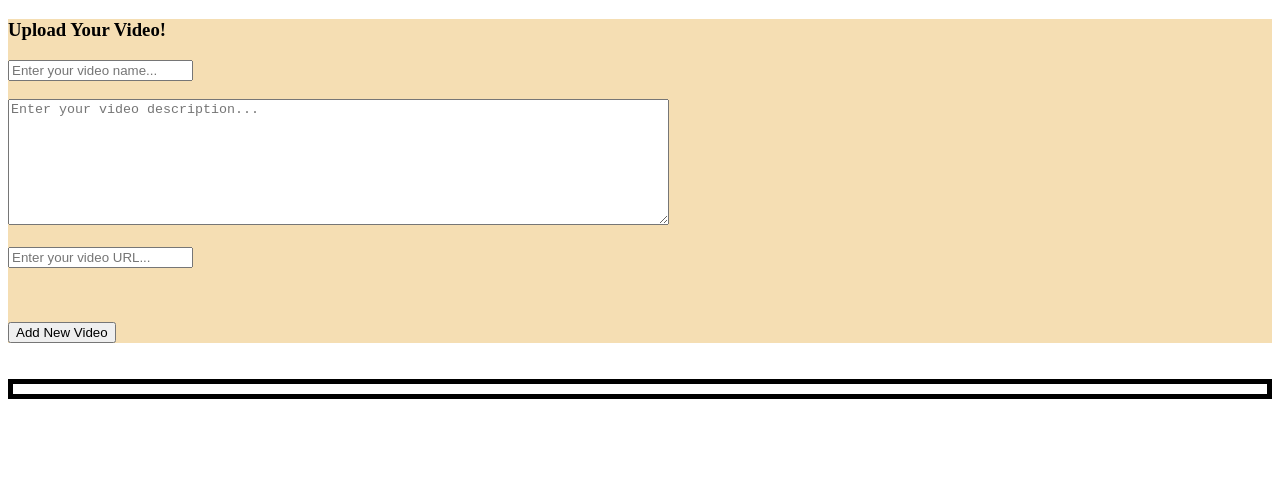
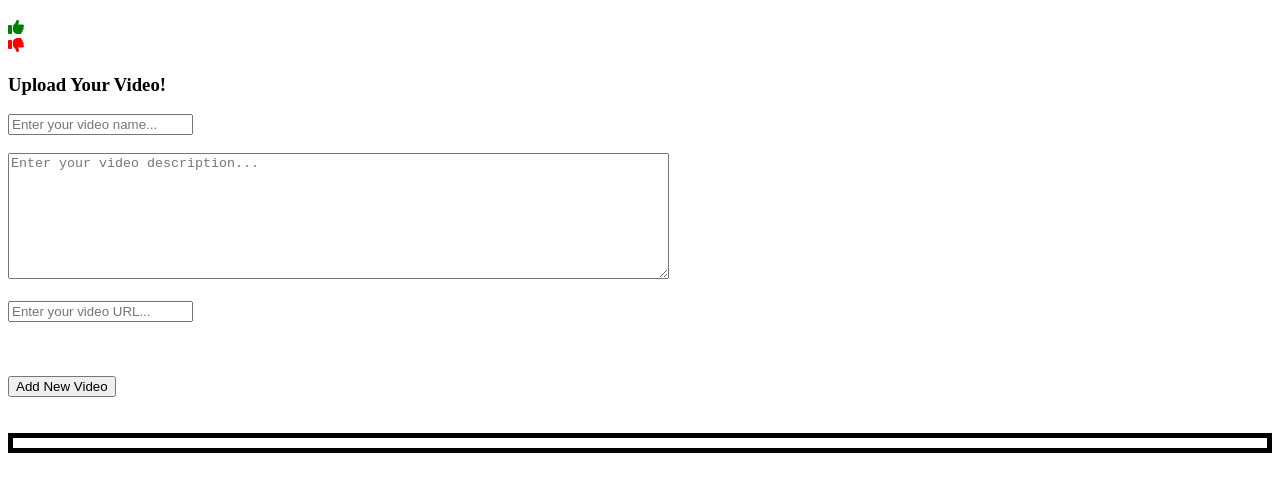
Before and after one commit to andrew9silva/ourtube_frontend, a plain HTML site: page index.html in a window 1280 px wide. Shown: the part 87-578 px from the top of the page. Drawn offline with Linux system fonts and the light colour scheme; no server answers.

Commit message:
adding like/dislike buttons

```diff
--- a/index.html
+++ b/index.html
@@ -1,23 +1,11 @@
 <!DOCTYPE html>
 <html>
     <head>
-        <style>
-            h1 {color:red;}
-            li {display:inline;}
-            div#video-container {
-                border: 5px solid black;
-                padding: 5px;
-                display: grid;
-                }
-            div#video-form-container {
-                position: -webkit-sticky;
-                position: sticky;
-                top: 0;
-                background-color: wheat;
-            }
-        </style>
+        <script src="https://kit.fontawesome.com/cfe7c680ac.js" crossorigin="anonymous"></script>
+        <script type="text/javascript" src="index.js"></script>
+        <link rel="stylesheet" href="main.css">
+
     </head>
-    <script type="text/javascript" src="index.js"></script>
     <nav>
         <li>Log In</li>
         <li>Log Out</li>
@@ -25,6 +13,8 @@
         <li>Videos</li>
     </nav>
     <h1>OurTube</h1>
+    <i id="btn-yes" class="fas fa-thumbs-up"></i><br>
+    <i id="btn-no" class="fas fa-thumbs-down"></i>
 
     <div id="video-form-container">
         <form>
@@ -42,5 +32,6 @@
     </div><br><br>
     <div id="video-container">
 
+
     </div>
 </html>
--- /dev/null
+++ b/main.css
@@ -0,0 +1,32 @@
+h1 {color:red;}
+
+li {display:inline;}
+
+div#video-container {
+    border: 5px solid black;
+    padding: 5px;
+    display: grid;
+}
+
+div#video-form-container {
+    position: -webkit-sticky;
+    position: sticky;
+    top: 0;
+    background-color: white;
+}
+
+i#btn-yes {
+    color: green;
+}
+
+i#btn-yes:hover {
+    color: darkblue;
+}
+
+i#btn-no {
+    color: red;
+}
+
+i#btn-no:hover {
+    color: darkblue;
+}
```
